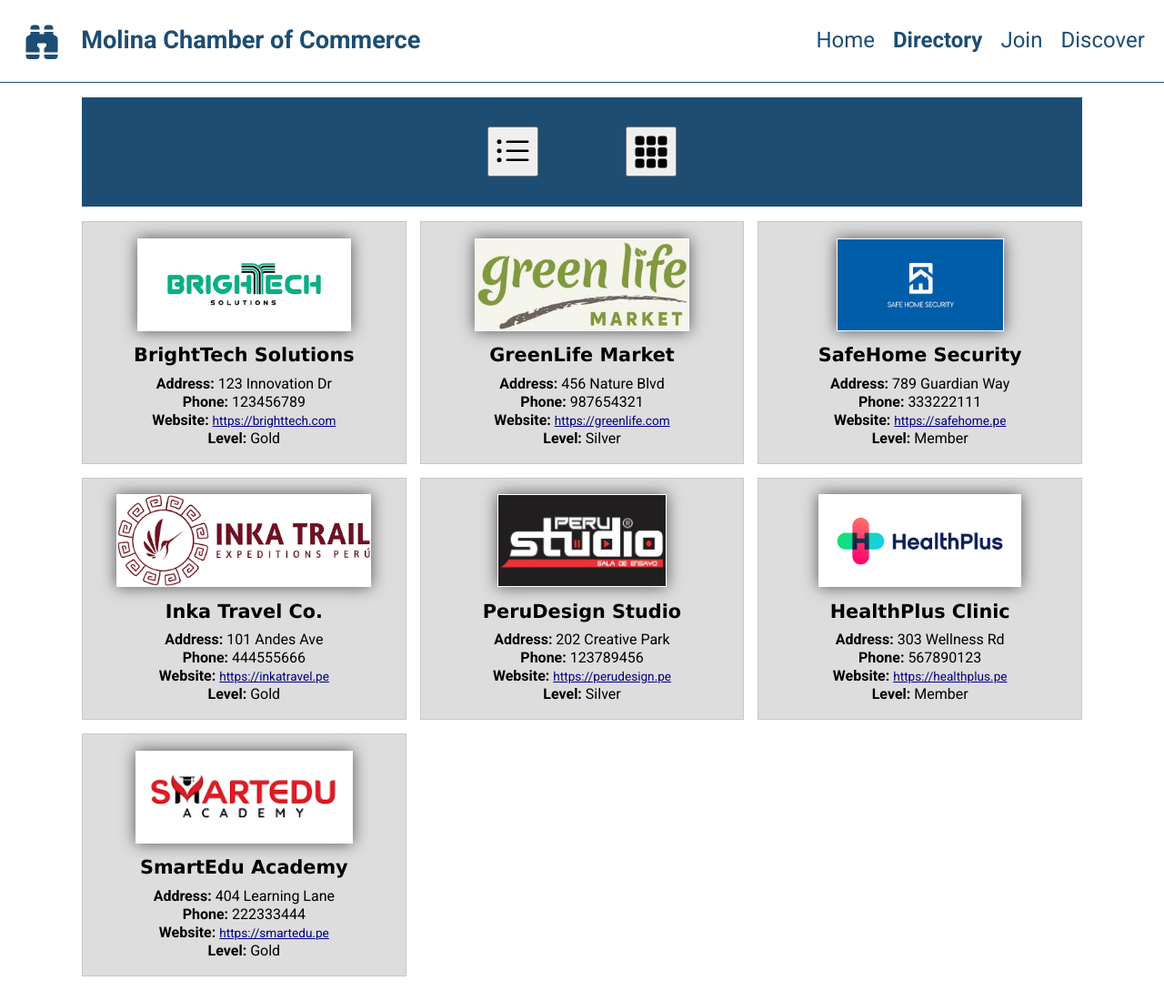
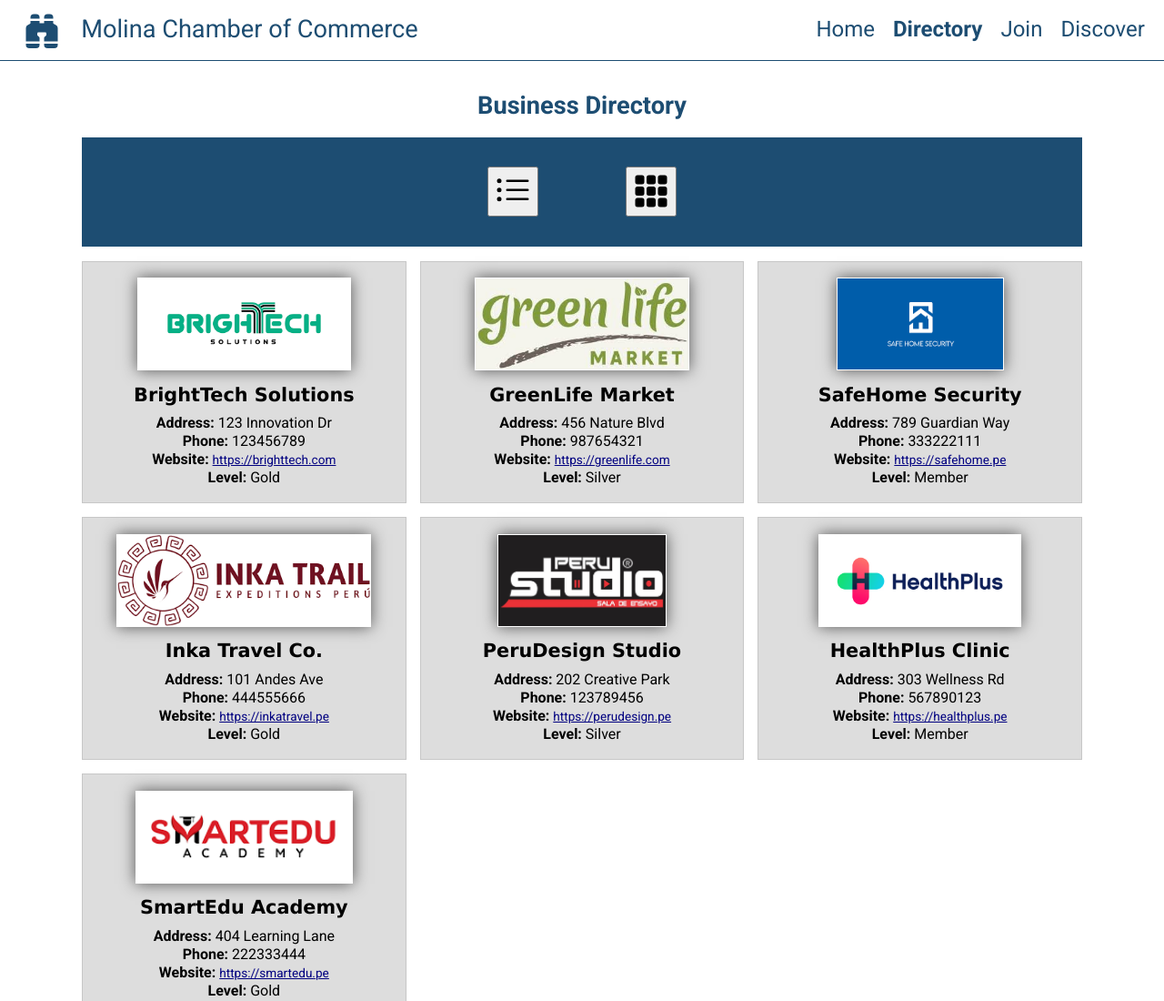
Before and after one commit to AlexM2111V/wdd231, a plain HTML site: page chamber/directory.html in a window 1280 px wide. Shown: the top 1100 px of the page at 91% size. Drawn offline with Linux system fonts and the light colour scheme.

Commit message:
Business directory title added

```diff
--- a/chamber/directory.html
+++ b/chamber/directory.html
@@ -4,7 +4,7 @@
 <head>
     <meta charset="UTF-8">
     <meta name="viewport" content="width=device-width, initial-scale=1.0">
-    <title>Molina Chamber of Commerce Directory Page - Alexander Mendoza</title>
+    <title>Business Directory Molina Chamber</title>
     <meta name="author" content="Alexander Mendoza">
     <meta name="description"
         content="This is the chamber directory page for the Chamber of Commerce project in the WDD231 course.">
@@ -28,7 +28,7 @@
 <body>
     <header>
         <img src="../chamber/images/logo.svg" alt="profile-picture">
-        <h1>Molina Chamber of Commerce</h1>
+        <span>Molina Chamber of Commerce</span>
         <button id="menu" class="menu" aria-label="Open main menu"></button>
         <nav id="nav-bar" class="navigation">
             <ul>
@@ -40,6 +40,7 @@
         </nav>
     </header>
     <main>
+        <h1>Business Directory</h1>
         <div class="buttons">
             <button id="list">
                 <img src="../chamber/images/list.svg" alt="list icon" width="24" height="24">
--- a/chamber/styles/larger.css
+++ b/chamber/styles/larger.css
@@ -11,7 +11,7 @@ header img {
     margin-right: auto;
 }
 
-header h1 {
+header span {
     font-size: 1.7rem;
 }
 
@@ -44,6 +44,10 @@ header h1 {
     border-bottom: solid 1px var(--primary-color);
 }
 
+h1 {
+    font-size: 1.7rem;
+}
+
 .buttons {
     display: flex;
     justify-content: center;
--- a/chamber/styles/small.css
+++ b/chamber/styles/small.css
@@ -28,7 +28,7 @@ header img {
     height: auto;
 }
 
-header h1 {
+header span {
     font-size: 1.1rem;
     color: var(--primary-color)
 }
@@ -99,6 +99,12 @@ main {
     padding: 1rem;
     max-width: 1100px;
     background-color: #fff;
+}
+
+h1 {
+    text-align: center;
+    color: var(--primary-color);
+    font-size: 1.5rem;
 }
 
 .buttons {
```
